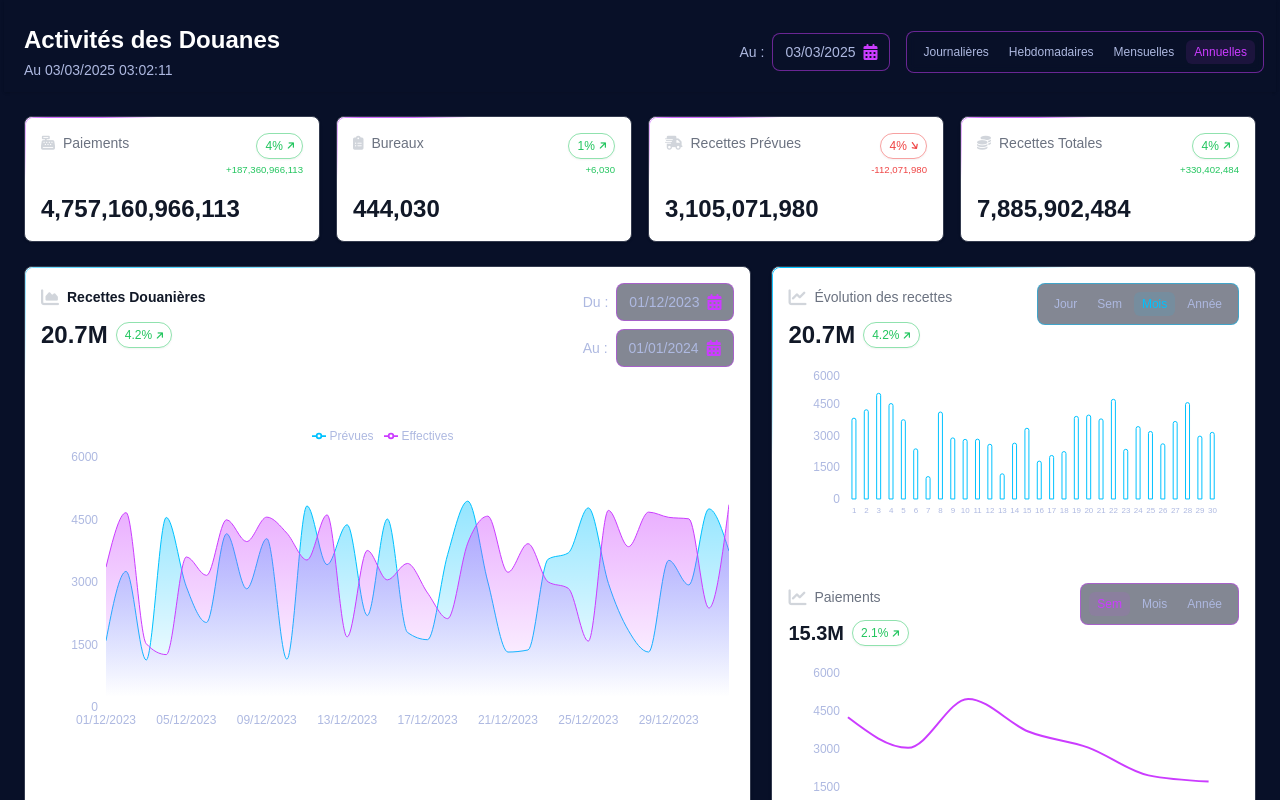
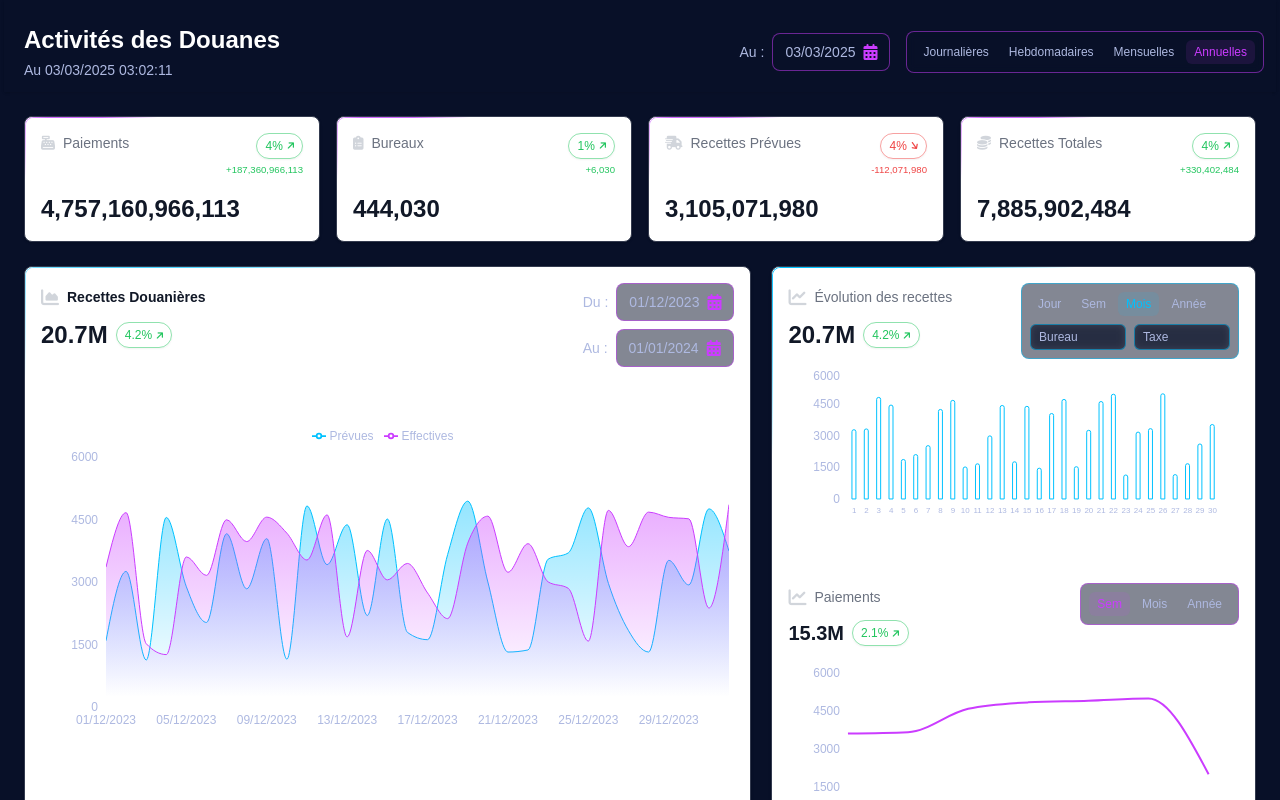
Before and after one commit to Kalixor/djib_2, a React (Vite) app: page / in a window 1280 px wide. Shown: the top 800 px of the page. Built offline with nearby package versions, Linux system fonts and the light colour scheme; a web font is replaced by a local one.

Commit message:
histobar stable v1

```diff
--- a/src/components/charts/BarChart.jsx
+++ b/src/components/charts/BarChart.jsx
@@ -1,4 +1,4 @@
-import { useState } from 'react'
+import { useState, useMemo } from 'react'
 import { BarChart as ReBarChart, Bar, XAxis, YAxis, Tooltip, ResponsiveContainer } from 'recharts'
 import LineChart from './LineChart'
 
@@ -21,28 +21,35 @@ const CustomTooltip = ({ active, payload, label }) => {
     return null
 }
 
-const generateData = (period) => {
-  switch(period) {
+const generateData = (period, bureauFilter = null, taxeFilter = null) => {
+    const bureaux = ['Bureau A', 'Bureau B', 'Bureau C', 'Bureau D']
+    const taxes = ['Taxe Import', 'Taxe Export', 'Taxe Transit', 'Droit Douane']
+
+    const generateItem = (i) => {
+        const bureau = bureaux[Math.floor(Math.random() * bureaux.length)]
+        const taxe = taxes[Math.floor(Math.random() * taxes.length)]
+
+        if ((bureauFilter && bureau !== bureauFilter) || (taxeFilter && taxe !== taxeFilter)) {
+            return null
+        }
+
+        return {
+            name: i,
+            value: Math.floor(Math.random() * (5000 - 1000 + 1)) + 1000,
+            bureau,
+            taxe
+        }
+    }
+
+    switch (period) {
         case 'Jour':
-      return Array.from({length: 24}, (_, i) => ({
-        name: `${i}`,
-        value: Math.floor(Math.random() * (5000 - 1000 + 1)) + 1000
-      }))
+            return Array.from({ length: 24 }, (_, i) => generateItem(i)).filter(Boolean)
         case 'Sem':
-      return ['Lun', 'Mar', 'Mer', 'Jeu', 'Ven', 'Sam', 'Dim'].map(day => ({
-        name: day,
-        value: Math.floor(Math.random() * (5000 - 1000 + 1)) + 1000
-      }))
+            return ['Lun', 'Mar', 'Mer', 'Jeu', 'Ven', 'Sam', 'Dim'].map((day, i) => generateItem(day, i)).filter(Boolean)
         case 'Mois':
-      return Array.from({length: 30}, (_, i) => ({
-        name: `${i + 1}`,
-        value: Math.floor(Math.random() * (5000 - 1000 + 1)) + 1000
-      }))
+            return Array.from({ length: 30 }, (_, i) => generateItem(i + 1)).filter(Boolean)
         case 'Année':
-      return ['Jan', 'Fév', 'Mar', 'Avr', 'Mai', 'Juin', 'Juil', 'Août', 'Sep', 'Oct', 'Nov', 'Déc'].map(month => ({
-        name: month,
-        value: Math.floor(Math.random() * (5000 - 1000 + 1)) + 1000
-      }))
+            return ['Jan', 'Fév', 'Mar', 'Avr', 'Mai', 'Juin', 'Juil', 'Août', 'Sep', 'Oct', 'Nov', 'Déc'].map((month, i) => generateItem(month, i)).filter(Boolean)
         default:
             return []
     }
@@ -50,14 +57,19 @@ const generateData = (period) => {
 
 export default function BarChart() {
     const [period, setPeriod] = useState('Mois')
+    const [bureauFilter, setBureauFilter] = useState(null)
+    const [taxeFilter, setTaxeFilter] = useState(null)
     const [data, setData] = useState(generateData('Mois'))
     const [lineChartPeriod, setLineChartPeriod] = useState('Sem')
     const [lineChartData, setLineChartData] = useState(generateData('Sem'))
 
+    const bureaux = useMemo(() => ['Bureau A', 'Bureau B', 'Bureau C', 'Bureau D'], [])
+    const taxes = useMemo(() => ['Taxe Import', 'Taxe Export', 'Taxe Transit', 'Droit Douane'], [])
+
     const handlePeriodChange = (newPeriod) => {
         if (newPeriod !== period) {
             setPeriod(newPeriod)
-      setData(generateData(newPeriod))
+            setData(generateData(newPeriod, bureauFilter, taxeFilter))
         }
     }
 
@@ -66,6 +78,11 @@ export default function BarChart() {
             setLineChartPeriod(newPeriod)
             setLineChartData(generateData(newPeriod))
         }
+    }
+
+    const handleBureauChange = (bureau) => {
+        setBureauFilter(bureau)
+        setData(generateData(period, bureau, taxeFilter))
     }
 
     const renderVariationBadge = (value, trend) => {
@@ -89,6 +106,11 @@ export default function BarChart() {
                 <i className={`${arrowClass} text-[0.6rem]`} />
             </div>
         )
+    }
+
+    const handleTaxeChange = (taxe) => {
+        setTaxeFilter(taxe)
+        setData(generateData(period, bureauFilter, taxe))
     }
 
     return (
@@ -119,8 +141,7 @@ export default function BarChart() {
                 px-2 py-1 rounded-md
                 text-xs font-medium
                 transition-colors duration-100
-                ${
-                  period === p
+                ${period === p
                                     ? 'bg-[#00c2ff]/10 text-[#00c2ff]'
                                     : 'text-card-text'
                                 }
@@ -138,6 +159,55 @@ export default function BarChart() {
                             {p}
                         </button>
                     ))}
+                </div>
+
+                {/* Combo Lists */}
+                <div className="flex gap-2 mt-2 justify-end">
+                    <div className="relative">
+                        <select
+                            value={bureauFilter || ''}
+                            onChange={(e) => handleBureauChange(e.target.value || null)}
+                            className="appearance-none bg-brand-800/50 backdrop-blur-sm px-2 py-1 rounded-md text-xs text-card-text border border-[#00c2ff]/50 focus:border-[#00c2ff] focus:ring-0 focus:outline-none w-24"
+                        >
+                            <option value="">Bureau</option>
+                            {bureaux.map((bureau) => (
+                                <option key={bureau} value={bureau}>
+                                    {bureau}
+                                </option>
+                            ))}
+                        </select>
+                        {bureauFilter && (
+                            <button
+                                onClick={() => handleBureauChange(null)}
+                                className="absolute right-1 top-1/2 -translate-y-1/2 text-[#00c2ff] hover:text-[#cb3cff] transition-colors"
+                            >
+                                <i className="fas fa-times text-xs" />
+                            </button>
+                        )}
+                    </div>
+
+                    <div className="relative">
+                        <select
+                            value={taxeFilter || ''}
+                            onChange={(e) => handleTaxeChange(e.target.value || null)}
+                            className="appearance-none bg-brand-800/50 backdrop-blur-sm px-2 py-1 rounded-md text-xs text-card-text border border-[#00c2ff]/50 focus:border-[#00c2ff] focus:ring-0 focus:outline-none w-24"
+                        >
+                            <option value="">Taxe</option>
+                            {taxes.map((taxe) => (
+                                <option key={taxe} value={taxe}>
+                                    {taxe}
+                                </option>
+                            ))}
+                        </select>
+                        {taxeFilter && (
+                            <button
+                                onClick={() => handleTaxeChange(null)}
+                                className="absolute right-1 top-1/2 -translate-y-1/2 text-[#00c2ff] hover:text-[#cb3cff] transition-colors"
+                            >
+                                <i className="fas fa-times text-xs" />
+                            </button>
+                        )}
+                    </div>
                 </div>
             </div>
 
@@ -158,6 +228,7 @@ export default function BarChart() {
                 </div>
             </div>
 
+            {/* Chart */}
             <div className="h-48 relative z-10 mb-6">
                 <ResponsiveContainer width="100%" height="100%">
                     <ReBarChart
@@ -227,8 +298,7 @@ export default function BarChart() {
                     px-2 py-1 rounded-md
                     text-xs font-medium
                     transition-colors duration-100
-                    ${
-                      lineChartPeriod === p
+                    ${lineChartPeriod === p
                                             ? 'bg-[#cb3cff]/10 text-[#cb3cff]'
                                             : 'text-card-text'
                                         }
@@ -252,6 +322,7 @@ export default function BarChart() {
 
                 <LineChart data={lineChartData} />
             </div>
+
         </div>
     )
 }
```
Lines whose indentation alone changed are shown as unchanged.
